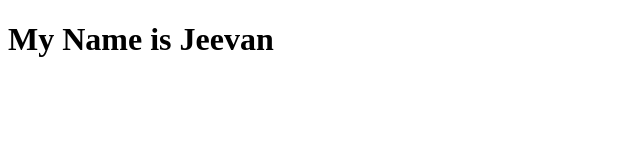
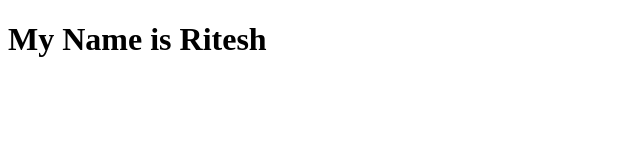
Before and after one commit to ritesh101106/git, a plain HTML site: page index.html in a window 1280 px wide. Shown: the full height of the page, 0-640 px from the left. Drawn offline with Linux system fonts and the light colour scheme.

Commit message:
Update index.html

```diff
--- a/index.html
+++ b/index.html
@@ -6,6 +6,6 @@
         </title>
     </head>
     <body>
-        <h1>My Name is Jeevan</h1>
+        <h1>My Name is Ritesh</h1>
     </body>
 </html>
```
